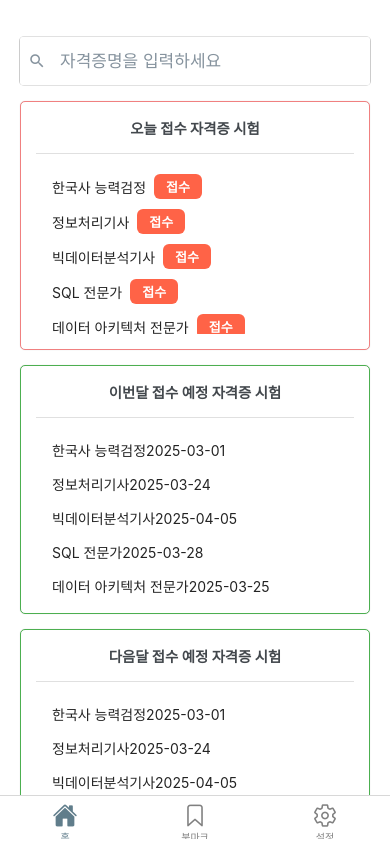
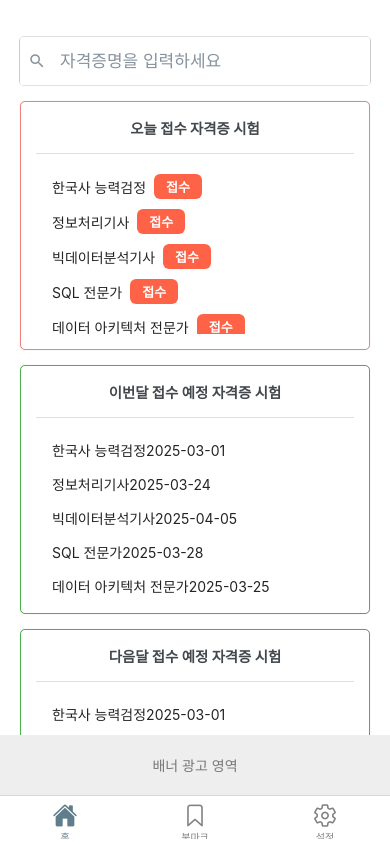
Before and after one commit to in-veloper/modoo-license, a React Native app: screen / in a window 390 px wide. Built offline with nearby package versions, Linux system fonts and the light colour scheme.

Commit message:
25.3.25 북마크 메뉴 및 광고영역 추가 작업 중 commit

```diff
--- a/src/screens/Bookmarks.tsx
+++ b/src/screens/Bookmarks.tsx
@@ -1,37 +1,123 @@
-import { View } from 'react-native'
-import { Text } from '@rneui/themed'
+import { SafeAreaView, ScrollView, StyleSheet, TouchableOpacity, View } from 'react-native'
+import { Text, Card, Button } from '@rneui/themed'
 import { useEffect, useState } from 'react'
 import { useCertStore } from '../stores/certStore'
 import AsyncStorage from '@react-native-async-storage/async-storage'
+import AntDesign from 'react-native-vector-icons/AntDesign'
+import { useBookmarkStore } from '../stores/bookmarkStore'
 
 const Bookmarks = () => {
-    const [bookmarkedTitles, setBookmarkedTitles] = useState<string[]>([])
     const certs = useCertStore((state) => state.certs)
+    const bookmarkedTitles = useBookmarkStore((state) => state.bookmarkedTitles)
+    const loadBookmarks = useBookmarkStore((state) => state.loadBookmarks)
+    const toggleBookmark = useBookmarkStore((state) => state.toggleBookmark)
 
     useEffect(() => {
-        const loadBookmarks = async () => {
-            try {
-                const jsonValue = await AsyncStorage.getItem('@bookmarkedCerts')
-                if(jsonValue !== null) {
-                    const parsed = JSON.parse(jsonValue)
-                    setBookmarkedTitles(parsed)
-                    console.log('bookmark 목록 : ', parsed)
-                }
-            } catch (e) {
-                console.error('bookmark 불러오기 실패', e)
-            }
-        }
-
         loadBookmarks()
     }, [])
 
     const filtered = certs.filter((cert) => bookmarkedTitles.includes(cert.title))
 
     return (
-        <View>
-            <Text>북마크 페이지</Text>
-        </View>
+        <SafeAreaView style={styles.safeContainer}>
+            <ScrollView showsVerticalScrollIndicator={false}>
+                <View>
+                    {filtered.length === 0 ? (
+                        <Text style={styles.emptyText}>북마크된 자격증이 없습니다</Text>
+                    ) : (
+                        filtered.map((item) => (
+                            <Card
+                                key={item.id}
+                                containerStyle={styles.card}
+                            >
+                                <View style={styles.headerRow}>
+                                    <Text style={styles.title}>{item.title}</Text>
+                                    <TouchableOpacity onPress={() => toggleBookmark(item.title)}>
+                                        <AntDesign name='star' size={20} color="#FFD700" />
+                                    </TouchableOpacity>
+                                </View>
+                                <View style={styles.detailInfo}>
+                                    <Text style={styles.label}>시험일자</Text>
+                                    <Text style={styles.date}>{item.date}</Text>
+                                </View>
+                                <View style={styles.buttonGroup}>
+                                    <Button title="홈페이지" size='sm' buttonStyle={styles.homepageButton} onPress={() => console.log(`${item.title} 홈페이지 클릭`)} />
+                                    <Button title="접수" size='sm' buttonStyle={styles.applyButton} onPress={() => console.log(`${item.title} 접수 클릭`)} />
+                                </View>
+                            </Card>
+                        ))
+                    )}
+                </View>
+            </ScrollView>
+            <View style={styles.adBanner}>
+                <Text style={styles.adText}>배너 광고 영역</Text>
+            </View>
+        </SafeAreaView>
     )
 }
 
+const styles = StyleSheet.create({
+    safeContainer: {
+        flex: 1,
+        backgroundColor: '#FFF',
+    },
+    emptyText: {
+        textAlign: 'center',
+        marginTop: 24,
+        color: '#888',
+    },
+    card: {
+        borderRadius: 8,
+        padding: 16,
+    },
+    headerRow: {
+        flexDirection: 'row',
+        justifyContent: 'space-between',
+        alignItems: 'center',
+        marginBottom: 8,
+    },
+    title: {
+        fontSize: 16,
+        fontWeight: 'bold',
+    },
+    label: {
+        fontSize: 14,
+        color: '#333',
+    },
+    date: {
+        fontSize: 14,
+        color: '#333',
+    },
+    detailInfo: {
+        flexDirection: 'row',
+        marginTop: 8,
+        marginBottom: 8,
+        alignItems: 'center',
+        gap: 7
+    },
+    buttonGroup: {
+        flexDirection: 'row',
+        justifyContent: 'flex-end',
+        gap: 5
+    },
+    homepageButton: {
+        borderRadius: 3,
+        backgroundColor: '#4CAF50'
+    },
+    applyButton: {
+        borderRadius: 3,
+        backgroundColor: '#4CAF50'
+    },
+    adBanner: {
+        height: 60,
+        backgroundColor: '#EEE',
+        justifyContent: 'center',
+        alignItems: 'center',
+    },
+    adText: {
+        fontSize: 14,
+        color: '#777',
+    },
+})
+
 export default Bookmarks
--- a/src/screens/Dashboard.tsx
+++ b/src/screens/Dashboard.tsx
@@ -1,9 +1,10 @@
 import React, { useEffect, useRef, useState } from "react"
-import { View, StyleSheet, TouchableOpacity, ScrollView, TouchableHighlight } from 'react-native'
+import { View, StyleSheet, TouchableOpacity, ScrollView, TouchableHighlight, SafeAreaView } from 'react-native'
 import { Card, Text, ListItem, SearchBar, Button } from '@rneui/themed'
 import AntDesign from 'react-native-vector-icons/AntDesign'
 import AsyncStorage from '@react-native-async-storage/async-storage'
 import { useCertStore } from "../stores/certStore"
+import { useBookmarkStore } from "../stores/bookmarkStore"
 
 const dummyData = [
     { id: '1', title: '한국사 능력검정', date: '2025-03-01' },
@@ -17,8 +18,11 @@ const Dashboard = () => {
     const [searchText, setSearchText] = useState("")
     const swipeRefs = useRef<{ [key: string]: any}>({})
     const [openItemId, setOpenItemId] = useState<string | null>(null)
-    const [bookmarkedTitles, setBookmarkedTitles] = useState<string[]>([])
+    // const [bookmarkedTitles, setBookmarkedTitles] = useState<string[]>([])
     const [showSearchDropdown, setShowSearchDropdown] = useState(false)
+    const bookmarkedTitles = useBookmarkStore((state) => state.bookmarkedTitles)
+    const toggleBookmark = useBookmarkStore((state) => state.toggleBookmark)
+    const loadBookmarks = useBookmarkStore((state) => state.loadBookmarks)
 
     const onPressApply = (item: any) => {
         console.log(`${item.title} 원서접수`)
@@ -26,15 +30,7 @@ const Dashboard = () => {
 
     const onPressBookmark = (item: any) => {
         console.log(`${item.title} 북마크`)
-
-        setBookmarkedTitles(prev => {
-            const updated = prev.includes(item.title)
-                ? prev.filter(title => title !== item.title)
-                : [...prev, item.title]
-
-            saveBookmarks(updated)
-            return updated
-        })
+        toggleBookmark(item.title)
     }
 
     const handleSwipe = (id: string) => {
@@ -47,27 +43,6 @@ const Dashboard = () => {
     const changeSearchText = (searchText: string) => {
         setSearchText(searchText)
         setShowSearchDropdown(searchText.trim().length > 0)
-    }
-
-    const saveBookmarks = async (ids: string[]) => {
-        try {
-            const jsonValue = JSON.stringify(ids)
-            await AsyncStorage.setItem('@bookmarkedCerts', jsonValue)
-        } catch (e) {
-            console.error('Bookmark 저장 실패', e)
-        }
-    }
-
-    const loadBookmarks = async () => {
-        try {
-            const jsonValue = await AsyncStorage.getItem('@bookmarkedCerts')
-            if(jsonValue !== null) {
-                setBookmarkedTitles(JSON.parse(jsonValue))
-                console.log(jsonValue)
-            }
-        } catch (e) {
-            console.error('Bookmark 불러오기 실패', e)
-        }
     }
 
     useEffect(() => {
@@ -83,6 +58,7 @@ const Dashboard = () => {
     const filteredData = dummyData.filter((item) => item.title.toLowerCase().includes(searchText.toLowerCase()))
 
     return (
+        <SafeAreaView style={styles.safeAreaView}>
             <ScrollView showsVerticalScrollIndicator={false}>
                 <View style={styles.container}>
                     <View style={styles.searchWrapper}>
@@ -368,10 +344,17 @@ const Dashboard = () => {
                     </View>
                 </View>
             </ScrollView>
+            <View style={styles.adBanner}>
+                <Text style={styles.adText}>배너 광고 영역</Text>
+            </View>
+        </SafeAreaView>
     )
 }
 
 const styles = StyleSheet.create({
+    safeAreaView: {
+        flex: 1
+    },
     searchBarContainer: {
         backgroundColor: '#FFF',
         padding: 0,
@@ -533,6 +516,16 @@ const styles = StyleSheet.create({
         fontSize: 13,
         fontWeight: 'bold',
     },
+    adBanner: {
+        height: 60,
+        backgroundColor: '#EEE',
+        justifyContent: 'center',
+        alignItems: 'center',
+    },
+    adText: {
+        fontSize: 14,
+        color: '#777',
+    },
 })
 
 export default Dashboard
--- /dev/null
+++ b/src/stores/bookmarkStore.ts
@@ -0,0 +1,32 @@
+import { create } from 'zustand'
+import AsyncStorage from '@react-native-async-storage/async-storage'
+
+interface BookmarkState {
+    bookmarkedTitles: string[]
+    loadBookmarks: () => Promise<void>
+    toggleBookmark: (title: string) => Promise<void>
+}
+
+export const useBookmarkStore = create<BookmarkState>((set, get) => ({
+    bookmarkedTitles: [],
+    loadBookmarks: async () => {
+        try {
+            const json = await AsyncStorage.getItem('@bookmarkedCerts')
+            if(json !== null) {
+                const parsed = JSON.parse(json)
+                set({ bookmarkedTitles: parsed })
+            }
+        } catch (e) {
+            console.error('bookmark 불러오기 실패', e)
+        }
+    },
+    toggleBookmark: async (title) => {
+        const prev = get().bookmarkedTitles
+        const updated = prev.includes(title)
+            ? prev.filter((t) => t !== title)
+            : [...prev, title]
+
+        set({ bookmarkedTitles: updated })
+        await AsyncStorage.setItem('@bookmarkedCerts', JSON.stringify(updated))
+    }
+}))
```
Lines whose indentation alone changed are shown as unchanged.
